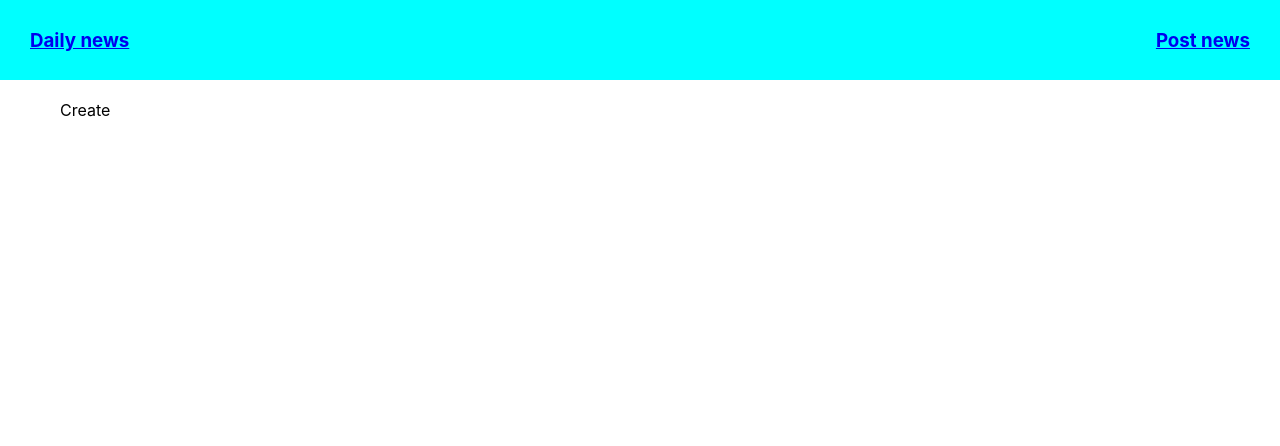
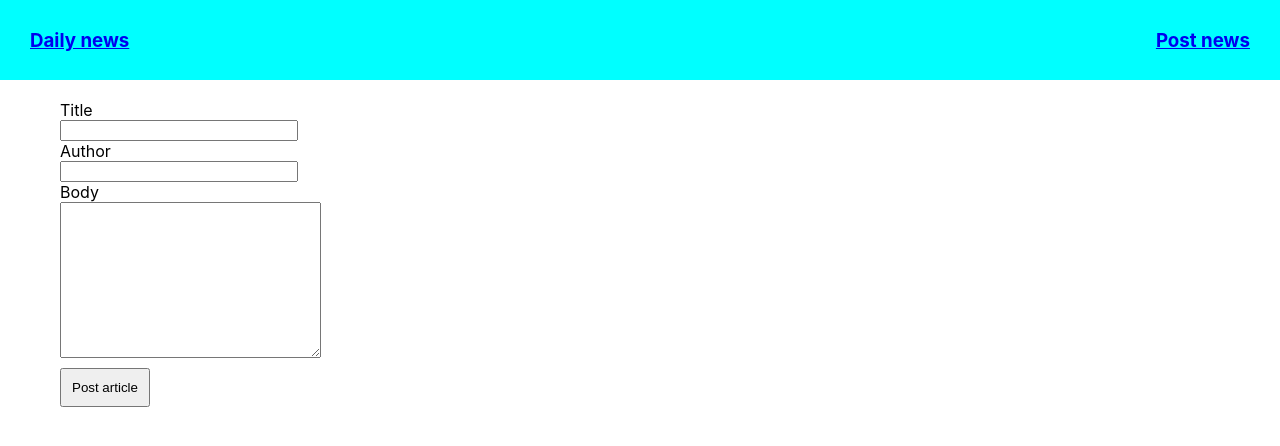
Before and after one commit to wilfriedy/blogg-app-react, a React (Create React App) app: page /create in a window 1280 px wide. Shown: the top 446 px of the page. Built offline with nearby package versions, Linux system fonts and the light colour scheme.

Commit message:
form & styling

```diff
--- a/src/App.js
+++ b/src/App.js
@@ -6,6 +6,7 @@ import Create from "./pages/create/Create";
 import Details from "./pages/details/Details";
 import Search from "./pages/search/Search";
 import Navbar from "./components/Nav";
+
 function App() {
   return (
     <div className="App">
--- /dev/null
+++ b/src/components/Posts.css
@@ -0,0 +1,16 @@
+.postsbox {
+  width: 100%;
+  margin: auto;
+  display: grid;
+  grid-template-columns: repeat(auto-fit, minmax(250px, 1fr));
+  gap: 10px;
+}
+
+.card {
+  padding: 10px;
+  display: flex;
+  align-items: flex-start;
+  flex-direction: column;
+  border: 1px solid;
+  justify-content: space-between;
+}
--- /dev/null
+++ b/src/components/Posts.jsx
@@ -0,0 +1,21 @@
+import { Link } from "react-router-dom";
+import "./Posts.css";
+export default function Posts({ articles }) {
+  return (
+    <div>
+      <div className="postsbox">
+        {articles &&
+          articles.map((article) => (
+            <div key={article.title} className="card">
+              <h3>{article.title}</h3>
+              <p>
+                Author : <i>{article.author}</i>
+              </p>
+              <p>{article.summary.substring(0, 80)}...</p>
+              <Link to={`/articles/${article.id}`}>Read more</Link>
+            </div>
+          ))}
+      </div>
+    </div>
+  );
+}
--- a/src/pages/create/Create.jsx
+++ b/src/pages/create/Create.jsx
@@ -1,7 +1,43 @@
-import React from 'react'
+import {useState} from 'react'
+import './create.css'
 
 export default function Create() {
+  const [title, setTitle] = useState('')
+  const [author, setAuthor] = useState('')
+  const [body, setBody] = useState('')
+
+  const handleSubmit = (e)=>{
+    e.preventDefault()
+    console.log(author,title,body)
+  }
   return (
-    <div>Create</div>
+    <div>
+      <form onSubmit={handleSubmit}>
+        <label >
+          <span>Title</span>
+          <input type="text"
+          onChange={(e)=>{setTitle(e.target.value)}}
+          value = {title}
+          />
+        </label>
+        <label >
+          <span>Author</span>
+          <input type="text"
+          onChange={(e)=>{setAuthor(e.target.value)}}
+          value ={author}
+          />
+        </label>
+        <label >
+          <span>Body</span>
+          <textarea
+           id="post-content" cols="30" rows="10"
+           onChange={(e)=>{setBody(e.target.value)}
+          }
+          value = {body}
+           ></textarea>
+        </label>
+        <button>Post article</button>
+      </form>
+    </div>
   )
 }
--- /dev/null
+++ b/src/pages/create/create.css
@@ -0,0 +1,24 @@
+form {
+  display: flex;
+  flex-direction: column;
+  justify-content: space-around;
+  align-items: center;
+}
+
+label {
+  display: flex;
+  flex-direction: column;
+  justify-content: space-around;
+  align-items: flex-start;
+  align-self: flex-start;
+}
+
+input{
+    width: 230px;
+}
+
+button{
+    margin-top: 10px;
+    align-self: flex-start;
+    padding: 10px;
+}
--- a/src/pages/home/Home.jsx
+++ b/src/pages/home/Home.jsx
@@ -1,24 +1,13 @@
 import { useState } from "react";
-import { Link } from "react-router-dom";
+
 import useFetch from "../../hooks/FetchHook";
 import "./Home.css";
+import Posts from "../../components/Posts";
 
 export default function Home() {
   const [posts, setPosts] = useState("http://localhost:3000/articles");
   const { data: articles } = useFetch(posts);
   return (
-    <div className="postsbox">
-      {articles &&
-        articles.map((article) => (
-          <div key={article.title} className="card">
-            <h3>{article.title}</h3>
-            <p>
-              Author : <i>{article.author}</i>
-            </p>
-            <p>{article.summary.substring(0, 80)}...</p>
-            <Link to={`/articles/${article.id}`}>Read more</Link>
-          </div>
-        ))}
-    </div>
+    <Posts articles={articles} />
   );
 }
```
